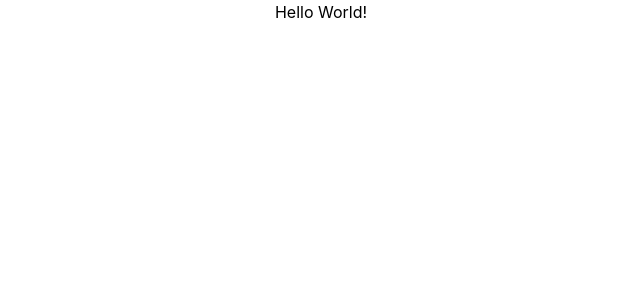
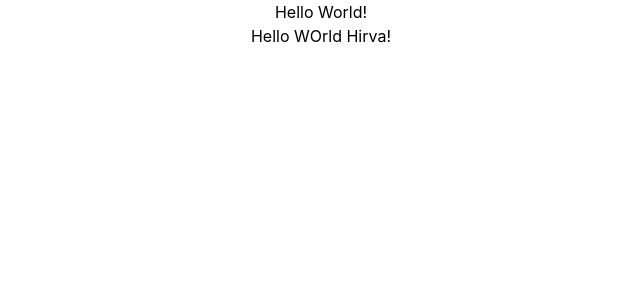
Before and after one commit to hirvaDhandhukia/rent-car, a React (Create React App) app: page / in a window 1280 px wide. Shown: the top 300 px of the page, without its empty margins (319-959 px from the left). Built offline with nearby package versions, Linux system fonts and the light colour scheme.

Commit message:
edit: readme

```diff
--- a/src/App.tsx
+++ b/src/App.tsx
@@ -1,10 +1,12 @@
 import React from 'react';
 import './App.css';
+import { HomePage } from './app/containers/HomePage';
 
 function App() {
   return (
     <div className="App">
       Hello World!
+      <HomePage />
     </div>
   );
 }
```
Also changed, not shown: 1 other file (tests, documents, lock files or other folders).
